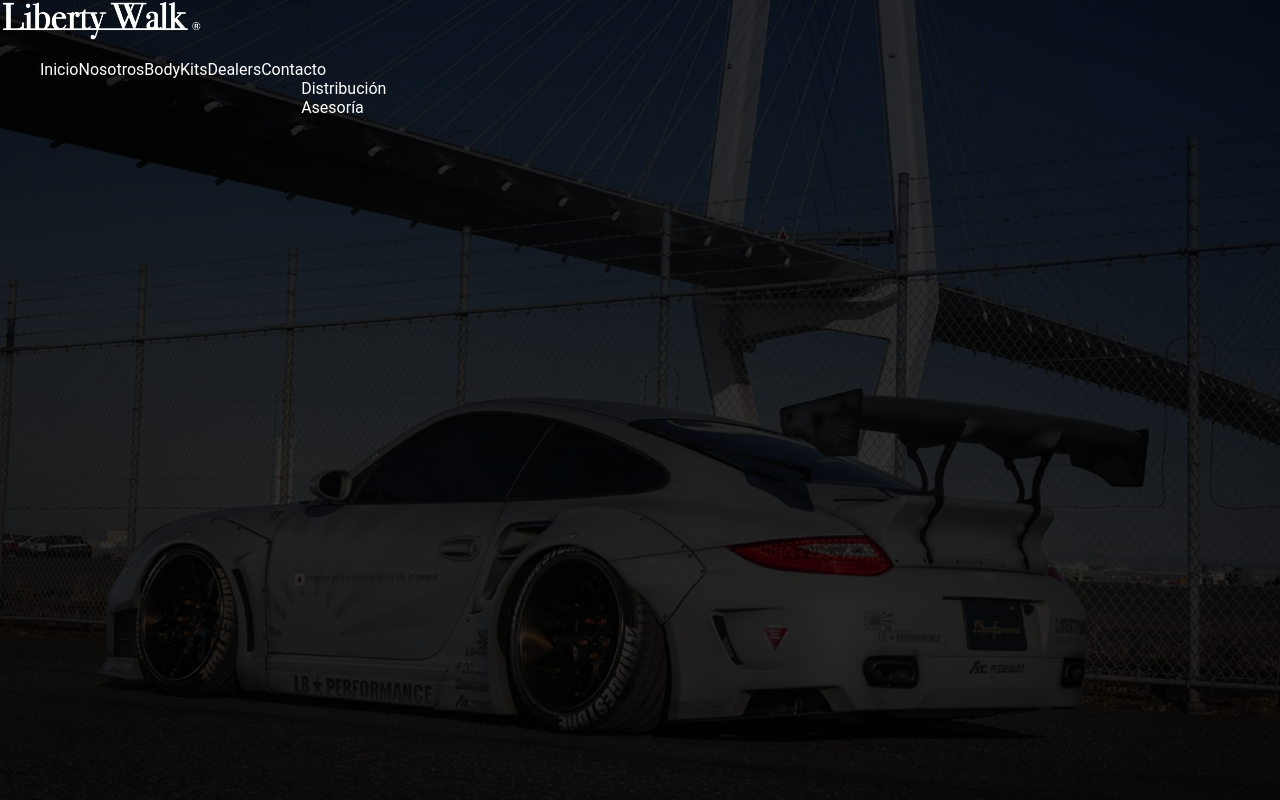
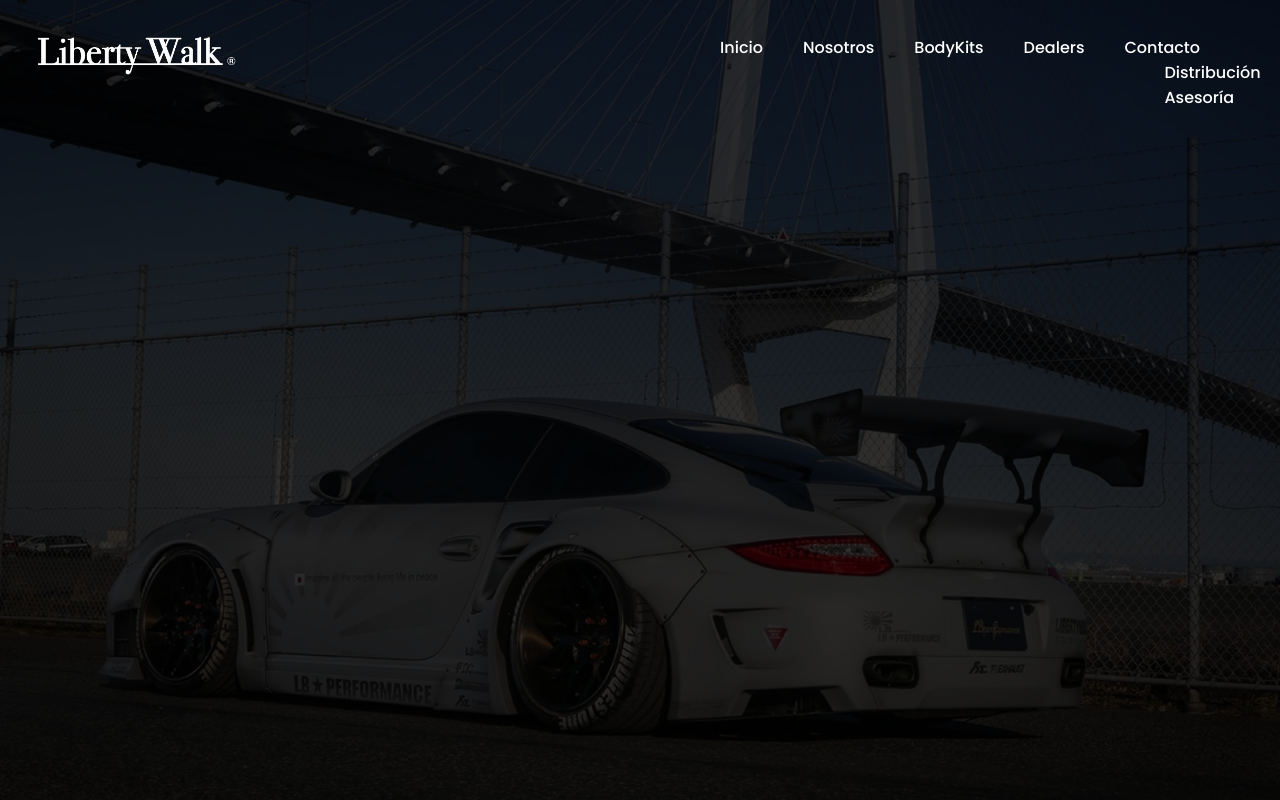
Before and after one commit to 20174506/libertywalk, a plain HTML site: page index.html in a window 1280 px wide. Drawn offline with Linux system fonts and the light colour scheme.

Commit message:
ya toy resolviendo el menu

```diff
--- a/css/master.css
+++ b/css/master.css
@@ -1,9 +1,7 @@
+@import url('https://fonts.googleapis.com/css?family=Poppins:300,400,500,600,700');
 body {
   /* NOTE: FUENTES */
-  @import url ("https://fonts.googleapis.com/css?family=Roboto:300,400");
-
-  font-family: 'Roboto', sans-serif;
-  font-family: 'Roboto Condensed', sans-serif;
+  font-family: 'Poppins', sans-serif;
   margin: 0;
   padding: 0;
 }
@@ -39,15 +37,20 @@ header{
   position: relative;
   /* NOTE: Z INDEX PA PONERLO ARRIBA DEL OVERLAY */
   z-index: 11;
+  padding: 35px;
+  max-width: 1250px;
+  margin:auto;
 }
 
 
 #logoheader{
   height:40px;
+  float: left;
 }
 
 header nav ul {
-  float: left;
+  float: right;
+  margin: 0 25px 0 0;
 
 }
 
@@ -58,10 +61,11 @@ header nav ul li {
 }
 
 header nav ul li a {
-  font-family:"Roboto";
-
+  font-weight: 500;
+  font-size: 12pt;
   color: white;
   text-decoration: none;
+  margin: 0 20px;
 }
 
 header nav ul li ul {
--- a/index.html
+++ b/index.html
@@ -21,7 +21,7 @@
 
           <ul>
             <li> <a href="index.html">Inicio</a> </li>
-            <li> <a href="">Nosotros</a></li>
+            <li> <a href="#">Nosotros</a></li>
             <li> <a href="#">BodyKits</a></li>
             <li> <a href="#">Dealers</a></li>
             <li> <a href="#">Contacto</a>
```
Also changed, not shown: img/logo2.png (added).
